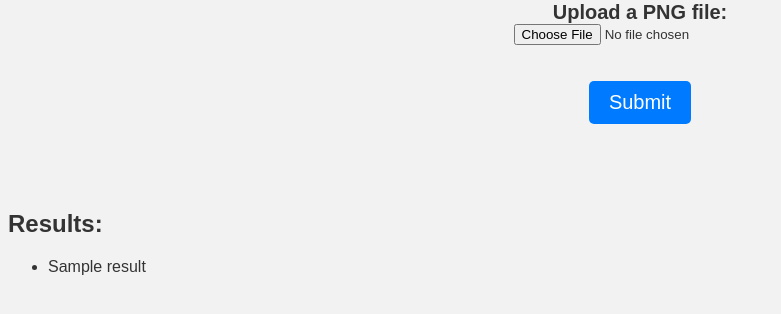
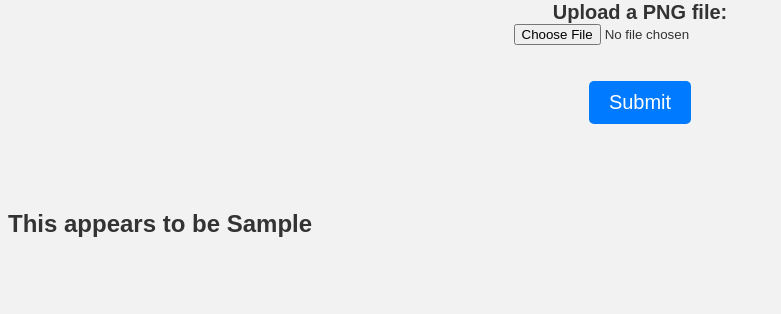
Before and after one commit to TanyaDgrChf/savetheworld2-msimcup, a Flask app: template templates/success.html in a window 1280 px wide. Shown: the part 136-450 px from the top of the page, without its empty margins (0-781 px from the left). Run offline with Flask 3, Linux system fonts and the light colour scheme; the template is opened without the code that fills it: most values are stand-ins (such as "Sample title", 1, 10 or a date in 2020).

Commit message:
AI output
Added functionality for AI output

```diff
--- a/aiProcessing.py
+++ b/aiProcessing.py
@@ -32,4 +32,4 @@ def analyseImage(image_url):
     # Map the predicted class index to the corresponding label
     predicted_class = class_labels[predicted_class_index]
 
-    return ("Predicted class:", predicted_class)
+    return (predicted_class)
--- a/templates/success.html
+++ b/templates/success.html
@@ -15,13 +15,8 @@
 
     <br><br>
 
-    {% if results %}
-      <h2>Results:</h2>
-      <ul>
-        {% for result in results %}
-          <li>{{ result }}</li>
-        {% endfor %}
-      </ul>
+    {% if predicted_class %}
+      <h2>This appears to be {{predicted_class}}</h2>
     {% endif %}
   </body>
 </html>
```
Also changed, not shown: 2 other files.
